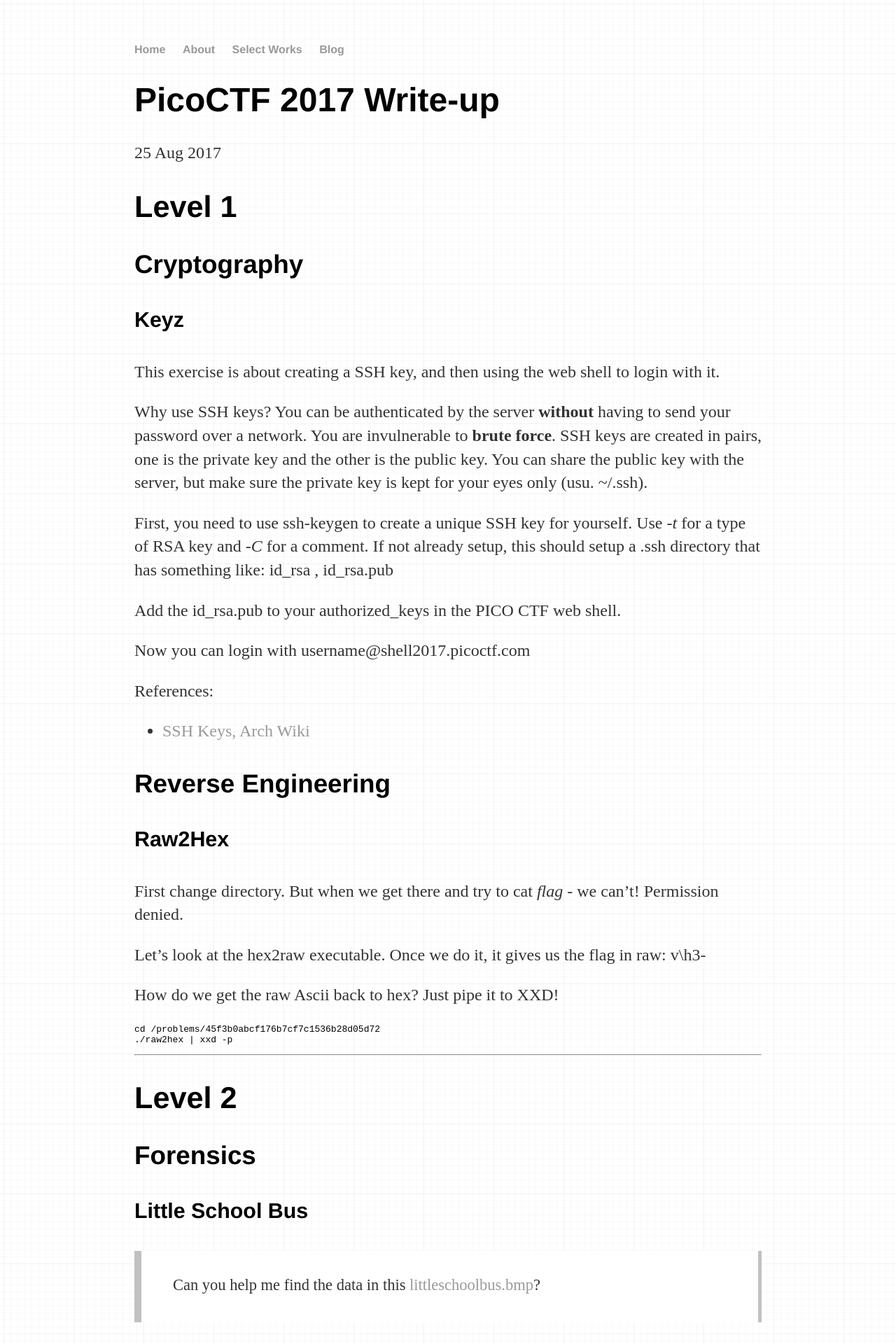
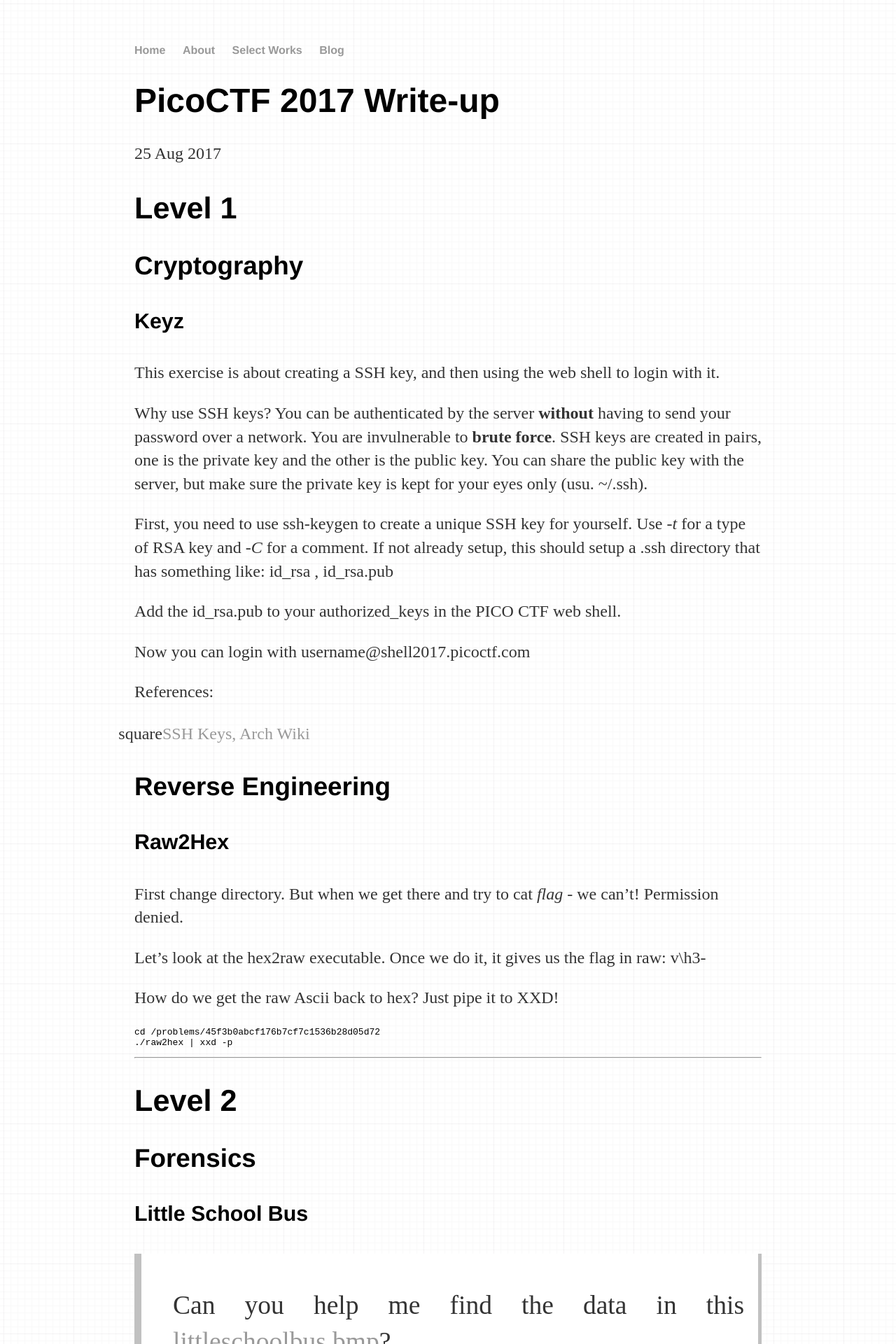
Before and after one commit to In-Verse/in-verse.github.io, a Jekyll site: the page built from _posts/2017-08-25-site-pico.md, in a window 1280 px wide. Shown: the top 1920 px of the page at 70% size. Built offline with Jekyll 4.4.1, drawn with Linux system fonts in a browser that asks for light colours.

Commit message:
Update main.css

```diff
--- a/css/main.css
+++ b/css/main.css
@@ -14,7 +14,7 @@
 h2 { font-size: 2.7em; }
 h3 { font-size: 2.3em; }
 h4 { font-size: 1.9em; }
-h1, h2, h3, h4 {'Helvetica'}
+p, h1, h2, h3, h4 {'Helvetica'}
 
 
 nav ul, footer ul { font-size: 1em; font-family: 'Helvetica', 'Helvetica', 'Sans-Serif'; padding: 0px; list-style: none; font-weight: bold; }
@@ -59,17 +59,32 @@
   display:block;
 }
 
-/* Added block quote styling 8/27/17 */
+/* Added block quote and list styling 8/27/17 */
+
 blockquote{
   display:block;
   background: #fff;
   padding: 10px 20px 15px 45px;
   margin: 0 0 20px;
   position: relative;
-  font-size: 15px;
+  font-size: 25px;
   line-height: 1.2;
   color: #666;
   text-align: justify;
   border-left: 10px solid #c1c1c1;
   border-right: 5px solid #c1c1c1;
 }
+
+ul {
+  list-style-type: square;
+}
+
+ul li {
+  line-height: 1.5;
+  list-style-type: 'square';
+}
+
+ol {
+  list-style-type: lower-alpha
+  list-style-type: 'square';
+}
```
